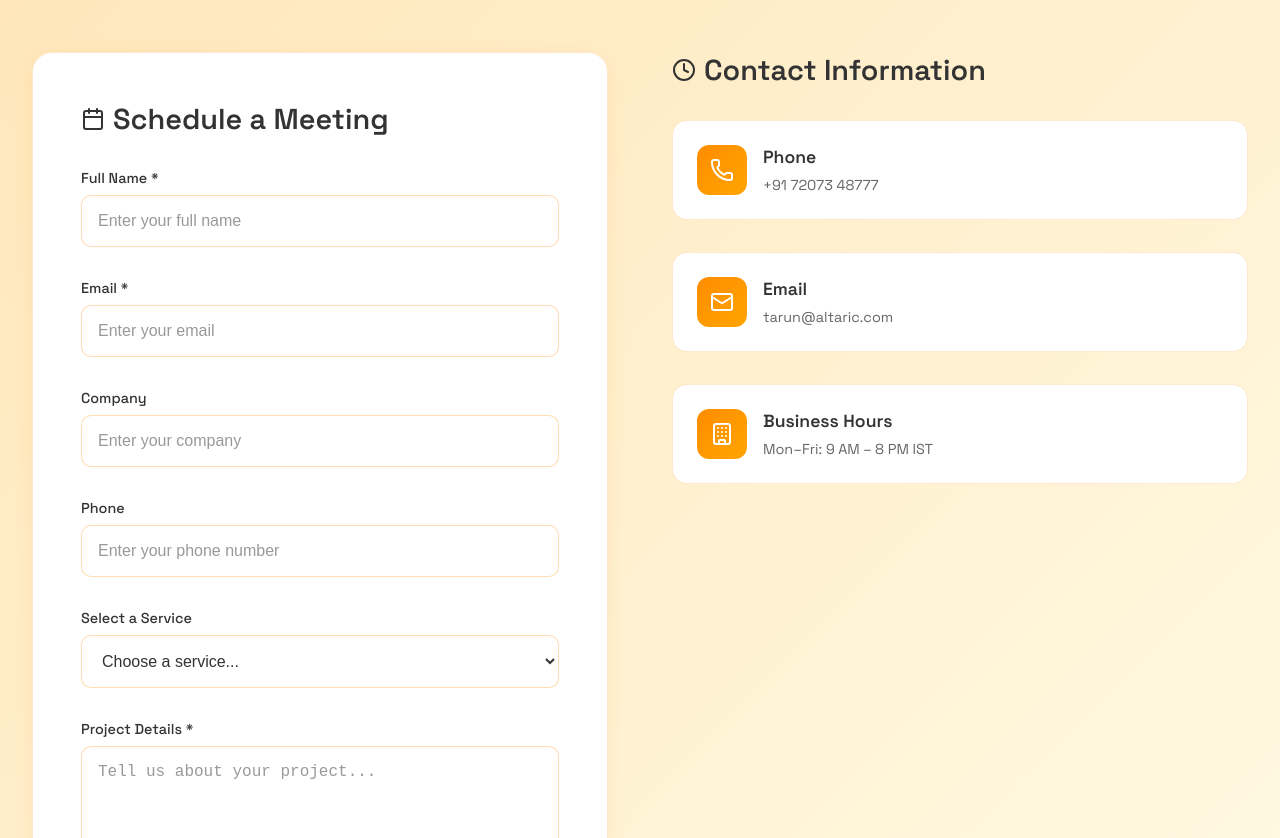
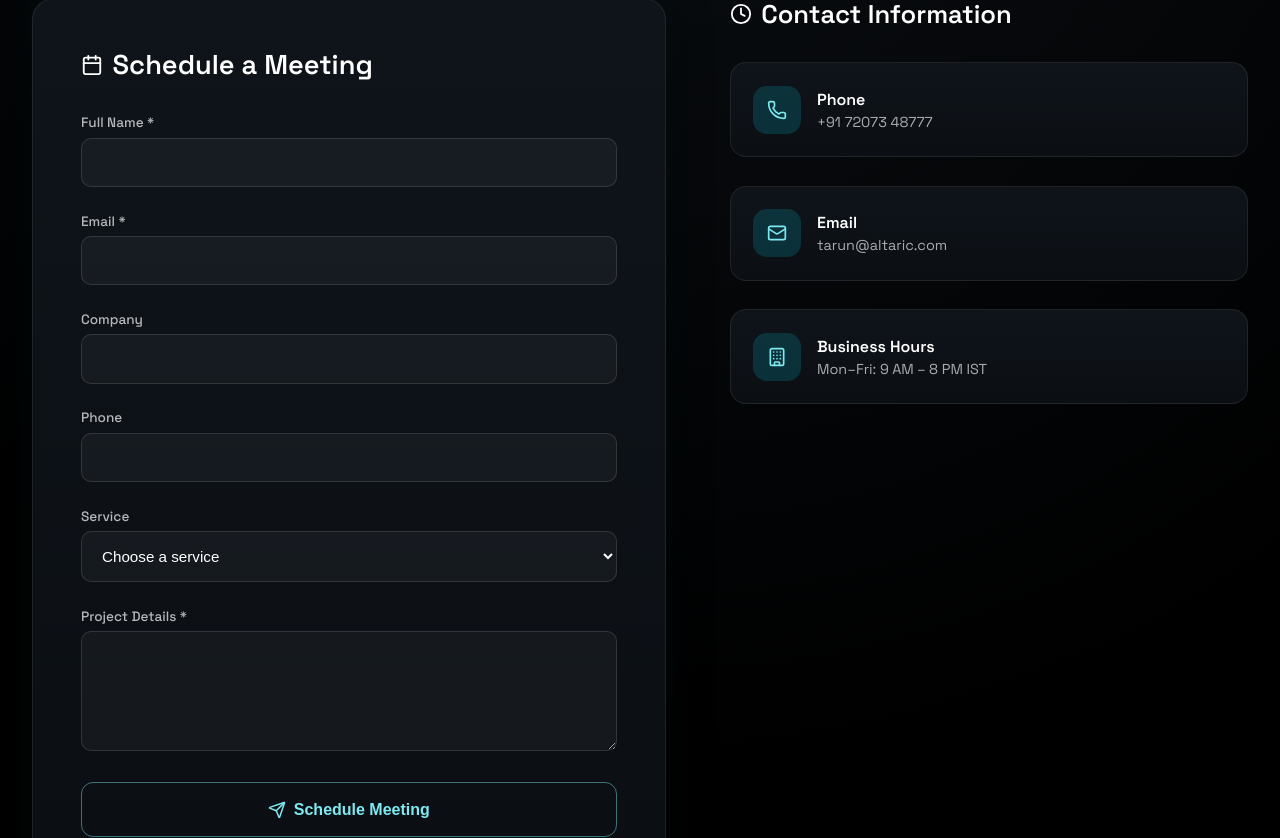
Before and after one commit to Vatshal-Venkat/Altaric, a React (Vite) app in the folder website_src/frontend/: page / in a window 1280 px wide. Shown: the part 4422-5260 px from the top of the page. Built offline with nearby package versions, Linux system fonts and the light colour scheme; no server answers.

Commit message:
Dark theme for ContactForm

```diff
--- a/website_src/frontend/src/components/ContactForm.jsx
+++ b/website_src/frontend/src/components/ContactForm.jsx
@@ -3,18 +3,19 @@ import styled from "styled-components";
 import { motion, useInView } from "framer-motion";
 import { Calendar, Clock, Phone, Mail, Send, Building } from "lucide-react";
 
-// ------------------ API URL ------------------
+/* ------------------ API URL (UNCHANGED) ------------------ */
 const API = import.meta.env.VITE_API_URL || "http://localhost:8000";
 
-// ------------------ Styled Components ------------------
+/* ===================== CONTAINER ===================== */
+
 const ContactFormContainer = styled.section`
   padding: 8rem 2rem;
-  background: linear-gradient(135deg, #ffe4b5 0%, #fffbe6 100%);
+  background: radial-gradient(circle at top, #0b0f14, #000 75%);
   position: relative;
   overflow: hidden;
 
   @media (max-width: 768px) {
-    padding: 4rem 1rem;
+    padding: 5rem 1rem;
   }
 `;
 
@@ -25,224 +26,222 @@ const ContentWrapper = styled.div`
   z-index: 2;
 `;
 
+/* ===================== HEADER ===================== */
+
 const SectionHeader = styled(motion.div)`
   text-align: center;
-  margin-bottom: 6rem;
-
-  @media (max-width: 768px) {
-    margin-bottom: 4rem;
-  }
+  margin-bottom: 5rem;
 `;
 
 const SectionTitle = styled.h2`
-  font-size: clamp(2.5rem, 5vw, 4rem);
-  font-weight: 700;
-  margin-bottom: 1.5rem;
-  color: #333;
+  font-size: clamp(2.6rem, 5vw, 4rem);
+  font-weight: 400;
+  margin-bottom: 1.2rem;
+  color: #ffffff;
 `;
 
 const SectionSubtitle = styled.p`
-  font-size: 1.2rem;
-  color: #666;
-  max-width: 600px;
+  font-size: 1.1rem;
+  color: rgba(255,255,255,0.65);
+  max-width: 640px;
   margin: 0 auto;
   line-height: 1.6;
 `;
 
+/* ===================== GRID ===================== */
+
 const FormGrid = styled.div`
   display: grid;
-  grid-template-columns: 1fr 1fr;
+  grid-template-columns: 1.1fr 0.9fr;
   gap: 4rem;
   align-items: start;
 
-  @media (max-width: 768px) {
+  @media (max-width: 900px) {
     grid-template-columns: 1fr;
     gap: 3rem;
   }
 `;
 
+/* ===================== FORM ===================== */
+
 const FormContainer = styled(motion.div)`
-  background: #fff;
-  border: 1px solid rgba(255, 140, 0, 0.2);
-  border-radius: 20px;
+  background: linear-gradient(180deg, #0f141a, #0b0f14);
+  border-radius: 22px;
   padding: 3rem;
-  box-shadow: 0 4px 20px rgba(255, 140, 0, 0.1);
+  border: 1px solid rgba(255,255,255,0.08);
+
+  box-shadow:
+    0 12px 40px rgba(0,0,0,0.7),
+    0 0 30px rgba(0,234,255,0.05);
 
   @media (max-width: 768px) {
-    padding: 2rem;
+    padding: 2.2rem;
   }
 `;
 
 const FormTitle = styled.h3`
-  font-size: 1.8rem;
+  font-size: 1.7rem;
   font-weight: 600;
   margin-bottom: 2rem;
-  color: #333;
+  color: #ffffff;
   display: flex;
   align-items: center;
-  gap: 0.5rem;
+  gap: 0.6rem;
 `;
 
+/* ===================== INPUTS ===================== */
+
 const FormGroup = styled.div`
-  margin-bottom: 2rem;
+  margin-bottom: 1.6rem;
 `;
 
 const Label = styled.label`
   display: block;
-  font-size: 0.9rem;
+  font-size: 0.85rem;
   font-weight: 500;
-  color: #333;
-  margin-bottom: 0.5rem;
+  color: rgba(255,255,255,0.7);
+  margin-bottom: 0.4rem;
 `;
 
-const Input = styled.input`
+const inputBase = `
   width: 100%;
-  padding: 1rem;
-  background: #fff;
-  border: 1px solid rgba(255, 140, 0, 0.3);
+  padding: 0.95rem 1rem;
+  background: rgba(255,255,255,0.04);
+  border: 1px solid rgba(255,255,255,0.12);
   border-radius: 10px;
-  color: #333;
-  font-size: 1rem;
-  transition: all 0.3s ease;
+  color: #ffffff;
+  font-size: 0.95rem;
+  transition: all 0.25s ease;
 
   &::placeholder {
-    color: #999;
+    color: rgba(255,255,255,0.4);
   }
 
   &:focus {
     outline: none;
-    border-color: #ff8c00;
-    box-shadow: 0 0 0 3px rgba(255, 140, 0, 0.1);
+    border-color: rgba(0,234,255,0.55);
+    box-shadow: 0 0 0 2px rgba(0,234,255,0.15);
+    background: rgba(255,255,255,0.06);
   }
 `;
 
+const Input = styled.input`${inputBase}`;
+
 const Select = styled.select`
-  width: 100%;
-  padding: 1rem;
-  background: #fff;
-  border: 1px solid rgba(255, 140, 0, 0.3);
-  border-radius: 10px;
-  color: #333;
-  font-size: 1rem;
-  transition: all 0.3s ease;
+  ${inputBase}
   cursor: pointer;
 
-  &:focus {
-    outline: none;
-    border-color: #ff8c00;
-    box-shadow: 0 0 0 3px rgba(255, 140, 0, 0.1);
+  /* 🔥 FIX FOR WHITE DROPDOWN */
+  option {
+    background: #0b0f14;
+    color: #ffffff;
+  }
+
+  option:checked {
+    background: rgba(0,234,255,0.25);
   }
 `;
 
 const TextArea = styled.textarea`
-  width: 100%;
-  padding: 1rem;
-  background: #fff;
-  border: 1px solid rgba(255, 140, 0, 0.3);
-  border-radius: 10px;
-  color: #333;
-  font-size: 1rem;
+  ${inputBase}
   min-height: 120px;
   resize: vertical;
-  transition: all 0.3s ease;
+`;
 
-  &::placeholder {
-    color: #999;
-  }
-
-  &:focus {
-    outline: none;
-    border-color: #ff8c00;
-    box-shadow: 0 0 0 3px rgba(255, 140, 0, 0.1);
-  }
-`;
+/* ===================== BUTTON ===================== */
 
 const SubmitButton = styled(motion.button)`
   width: 100%;
-  background: linear-gradient(45deg, #ff8c00, #ffa500);
-  color: #fff;
-  border: none;
-  padding: 1.2rem;
-  border-radius: 10px;
-  font-size: 1.1rem;
+  padding: 1.1rem;
+  border-radius: 12px;
+  font-size: 1rem;
   font-weight: 600;
   cursor: pointer;
+
+  color: #7de9f1;
+  background: transparent;
+  border: 1px solid rgba(125,233,241,0.45);
+
   display: flex;
   align-items: center;
   justify-content: center;
   gap: 0.5rem;
+
   transition: all 0.3s ease;
-  box-shadow: 0 4px 15px rgba(255, 140, 0, 0.3);
 
   &:hover {
+    background: rgba(0,234,255,0.12);
+    box-shadow: 0 0 18px rgba(0,234,255,0.35);
     transform: translateY(-2px);
-    box-shadow: 0 6px 20px rgba(255, 140, 0, 0.4);
   }
 
   &:disabled {
-    opacity: 0.6;
+    opacity: 0.5;
     cursor: not-allowed;
     transform: none;
   }
 `;
 
+/* ===================== CONTACT INFO ===================== */
+
 const ContactInfo = styled(motion.div)`
   h3 {
-    font-size: 1.8rem;
+    font-size: 1.6rem;
     font-weight: 600;
     margin-bottom: 2rem;
-    color: #333;
+    color: #ffffff;
     display: flex;
     align-items: center;
-    gap: 0.5rem;
+    gap: 0.6rem;
   }
 `;
 
 const ContactItem = styled.div`
   display: flex;
+  gap: 1rem;
   align-items: center;
-  gap: 1rem;
-  margin-bottom: 2rem;
-  padding: 1.5rem;
-  background: #fff;
-  border: 1px solid rgba(255, 140, 0, 0.2);
-  border-radius: 15px;
+  margin-bottom: 1.8rem;
+  padding: 1.4rem;
+  background: linear-gradient(180deg, #0f141a, #0b0f14);
+  border-radius: 16px;
+  border: 1px solid rgba(255,255,255,0.08);
+
   transition: all 0.3s ease;
 
   &:hover {
-    transform: translateY(-2px);
-    border-color: rgba(255, 140, 0, 0.4);
-    box-shadow: 0 4px 15px rgba(255, 140, 0, 0.2);
+    transform: translateY(-3px);
+    border-color: rgba(0,234,255,0.35);
+    box-shadow: 0 0 25px rgba(0,234,255,0.15);
   }
 `;
 
 const ContactIcon = styled.div`
-  width: 50px;
-  height: 50px;
-  background: linear-gradient(135deg, #ff8c00, #ffa500);
-  border-radius: 12px;
+  width: 48px;
+  height: 48px;
+  border-radius: 14px;
+  background: rgba(0,234,255,0.15);
+  color: #7de9f1;
   display: flex;
   align-items: center;
   justify-content: center;
-  color: #fff;
-  flex-shrink: 0;
 `;
 
 const ContactText = styled.div`
   h4 {
-    font-size: 1.1rem;
+    font-size: 1rem;
     font-weight: 600;
-    color: #333;
-    margin-bottom: 0.5rem;
+    color: #ffffff;
+    margin-bottom: 0.2rem;
   }
 
   p {
-    color: #666;
     font-size: 0.9rem;
+    color: rgba(255,255,255,0.65);
   }
 `;
 
-// ------------------ Component ------------------
+/* ===================== COMPONENT ===================== */
+
 const ContactForm = () => {
   const containerRef = useRef(null);
   const isInView = useInView(containerRef, { once: true, margin: "-100px" });
@@ -258,22 +257,21 @@ const ContactForm = () => {
 
   const [isSubmitting, setIsSubmitting] = useState(false);
 
-  const handleInputChange = (e) => {
+  const handleInputChange = (e) =>
     setFormData({ ...formData, [e.target.name]: e.target.value });
-  };
 
   const handleSubmit = async (e) => {
     e.preventDefault();
     setIsSubmitting(true);
 
     try {
-      const response = await fetch(`${API}/meetings`, {
+      const res = await fetch(`${API}/meetings`, {
         method: "POST",
         headers: { "Content-Type": "application/json" },
         body: JSON.stringify(formData),
       });
 
-      if (!response.ok) throw new Error("Failed to submit form");
+      if (!res.ok) throw new Error("Failed to submit form");
 
       alert("✅ Meeting scheduled successfully!");
 
@@ -285,9 +283,8 @@ const ContactForm = () => {
         service: "",
         project_details: "",
       });
-
-    } catch (error) {
-      alert("❌ Error: " + error.message);
+    } catch (err) {
+      alert("❌ Error: " + err.message);
     } finally {
       setIsSubmitting(false);
     }
@@ -297,178 +294,89 @@ const ContactForm = () => {
     <ContactFormContainer ref={containerRef} id="contact">
       <ContentWrapper>
         <SectionHeader
-          initial={{ opacity: 0, y: 50 }}
+          initial={{ opacity: 0, y: 40 }}
           animate={isInView ? { opacity: 1, y: 0 } : {}}
           transition={{ duration: 0.8 }}
         >
           <SectionTitle>Schedule a Call</SectionTitle>
           <SectionSubtitle>
-            Ready to transform your business with AI?
-            Let's discuss how we can help you achieve your goals.
+            Ready to transform your business with AI? Let’s talk.
           </SectionSubtitle>
         </SectionHeader>
 
         <FormGrid>
-
-          {/* Form */}
           <FormContainer
-            initial={{ opacity: 0, x: -50 }}
+            initial={{ opacity: 0, x: -40 }}
             animate={isInView ? { opacity: 1, x: 0 } : {}}
-            transition={{ duration: 0.8, delay: 0.2 }}
+            transition={{ duration: 0.8 }}
           >
             <FormTitle>
-              <Calendar size={24} />
-              Schedule a Meeting
+              <Calendar size={22} /> Schedule a Meeting
             </FormTitle>
 
             <form onSubmit={handleSubmit}>
               <FormGroup>
-                <Label htmlFor="full_name">Full Name *</Label>
-                <Input
-                  id="full_name"
-                  name="full_name"
-                  value={formData.full_name}
-                  onChange={handleInputChange}
-                  required
-                  placeholder="Enter your full name"
-                />
+                <Label>Full Name *</Label>
+                <Input name="full_name" value={formData.full_name} onChange={handleInputChange} required />
               </FormGroup>
 
               <FormGroup>
-                <Label htmlFor="email">Email *</Label>
-                <Input
-                  type="email"
-                  id="email"
-                  name="email"
-                  value={formData.email}
-                  onChange={handleInputChange}
-                  required
-                  placeholder="Enter your email"
-                />
+                <Label>Email *</Label>
+                <Input type="email" name="email" value={formData.email} onChange={handleInputChange} required />
               </FormGroup>
 
               <FormGroup>
-                <Label htmlFor="company">Company</Label>
-                <Input
-                  id="company"
-                  name="company"
-                  value={formData.company}
-                  onChange={handleInputChange}
-                  placeholder="Enter your company"
-                />
+                <Label>Company</Label>
+                <Input name="company" value={formData.company} onChange={handleInputChange} />
               </FormGroup>
 
               <FormGroup>
-                <Label htmlFor="phone">Phone</Label>
-                <Input
-                  id="phone"
-                  name="phone"
-                  value={formData.phone}
-                  onChange={handleInputChange}
-                  placeholder="Enter your phone number"
-                />
+                <Label>Phone</Label>
+                <Input name="phone" value={formData.phone} onChange={handleInputChange} />
               </FormGroup>
 
               <FormGroup>
-                <Label htmlFor="service">Select a Service</Label>
-                <Select
-                  name="service"
-                  value={formData.service}
-                  onChange={handleInputChange}
-                >
-                  <option value="">Choose a service...</option>
+                <Label>Service</Label>
+                <Select name="service" value={formData.service} onChange={handleInputChange}>
+                  <option value="">Choose a service</option>
                   <option value="ai-consultation">AI Consultation</option>
                   <option value="custom-development">Custom Development</option>
-                  <option value="digital-transformation">
-                    Digital Transformation
-                  </option>
+                  <option value="digital-transformation">Digital Transformation</option>
                   <option value="data-analytics">Data Analytics</option>
-                  <option value="other">Other</option>
                 </Select>
               </FormGroup>
 
               <FormGroup>
-                <Label htmlFor="project_details">Project Details *</Label>
-                <TextArea
-                  id="project_details"
-                  name="project_details"
-                  value={formData.project_details}
-                  onChange={handleInputChange}
-                  required
-                  placeholder="Tell us about your project..."
-                />
+                <Label>Project Details *</Label>
+                <TextArea name="project_details" value={formData.project_details} onChange={handleInputChange} required />
               </FormGroup>
 
-              <SubmitButton
-                type="submit"
-                disabled={isSubmitting}
-                whileHover={{ scale: 1.02 }}
-                whileTap={{ scale: 0.98 }}
-              >
-                {isSubmitting ? (
-                  <motion.div
-                    animate={{ rotate: 360 }}
-                    transition={{
-                      duration: 1,
-                      repeat: Infinity,
-                      ease: "linear",
-                    }}
-                    style={{
-                      width: 20,
-                      height: 20,
-                      border: "2px solid #fff",
-                      borderTop: "2px solid transparent",
-                      borderRadius: "50%",
-                    }}
-                  />
-                ) : (
-                  <>
-                    <Send size={20} />
-                    Schedule Meeting
-                  </>
-                )}
+              <SubmitButton type="submit" disabled={isSubmitting}>
+                {isSubmitting ? "Scheduling..." : <><Send size={18} /> Schedule Meeting</>}
               </SubmitButton>
             </form>
           </FormContainer>
 
-          {/* Contact Details */}
           <ContactInfo
-            initial={{ opacity: 0, x: 50 }}
+            initial={{ opacity: 0, x: 40 }}
             animate={isInView ? { opacity: 1, x: 0 } : {}}
-            transition={{ duration: 0.8, delay: 0.4 }}
+            transition={{ duration: 0.8, delay: 0.2 }}
           >
-            <h3>
-              <Clock size={24} /> Contact Information
-            </h3>
+            <h3><Clock size={22} /> Contact Information</h3>
 
             <ContactItem>
-              <ContactIcon>
-                <Phone size={24} />
-              </ContactIcon>
-              <ContactText>
-                <h4>Phone</h4>
-                <p>+91 72073 48777</p>
-              </ContactText>
+              <ContactIcon><Phone size={20} /></ContactIcon>
+              <ContactText><h4>Phone</h4><p>+91 72073 48777</p></ContactText>
             </ContactItem>
 
             <ContactItem>
-              <ContactIcon>
-                <Mail size={24} />
-              </ContactIcon>
-              <ContactText>
-                <h4>Email</h4>
-                <p>tarun@altaric.com</p>
-              </ContactText>
+              <ContactIcon><Mail size={20} /></ContactIcon>
+              <ContactText><h4>Email</h4><p>tarun@altaric.com</p></ContactText>
             </ContactItem>
 
             <ContactItem>
-              <ContactIcon>
-                <Building size={24} />
-              </ContactIcon>
-              <ContactText>
-                <h4>Business Hours</h4>
-                <p>Mon–Fri: 9 AM – 8 PM IST</p>
-              </ContactText>
+              <ContactIcon><Building size={20} /></ContactIcon>
+              <ContactText><h4>Business Hours</h4><p>Mon–Fri: 9 AM – 8 PM IST</p></ContactText>
             </ContactItem>
           </ContactInfo>
         </FormGrid>
```
